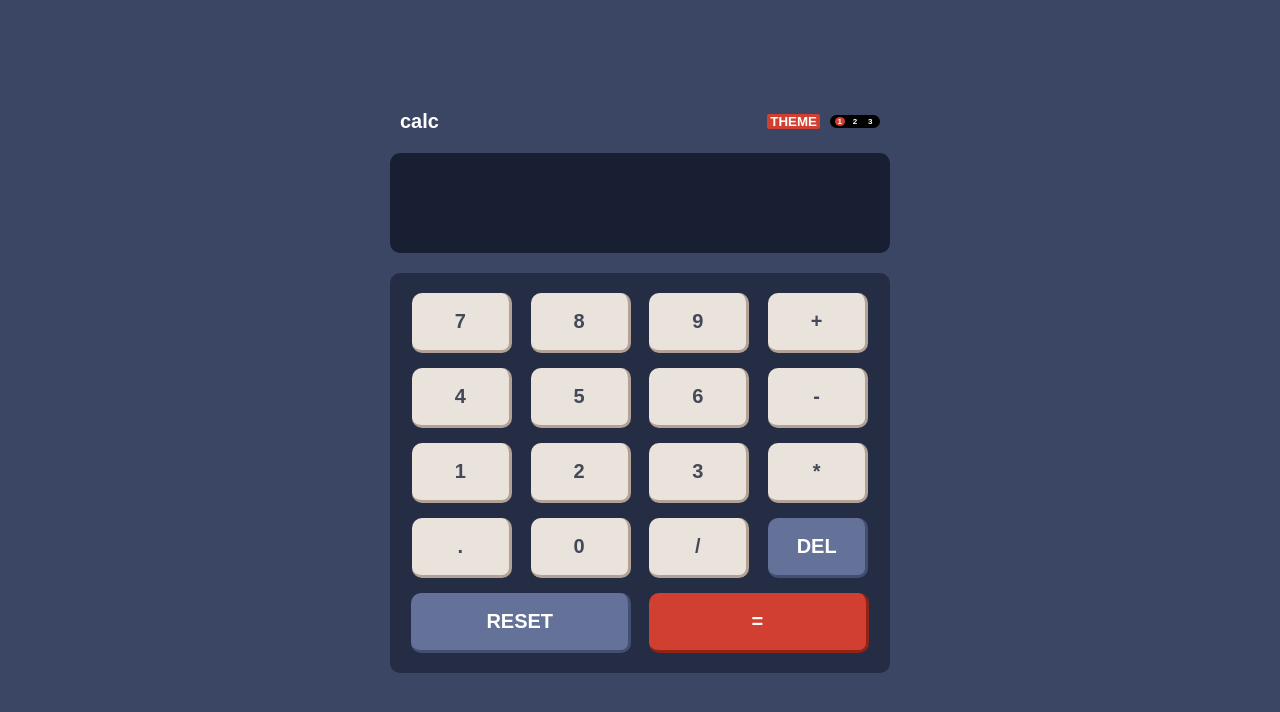
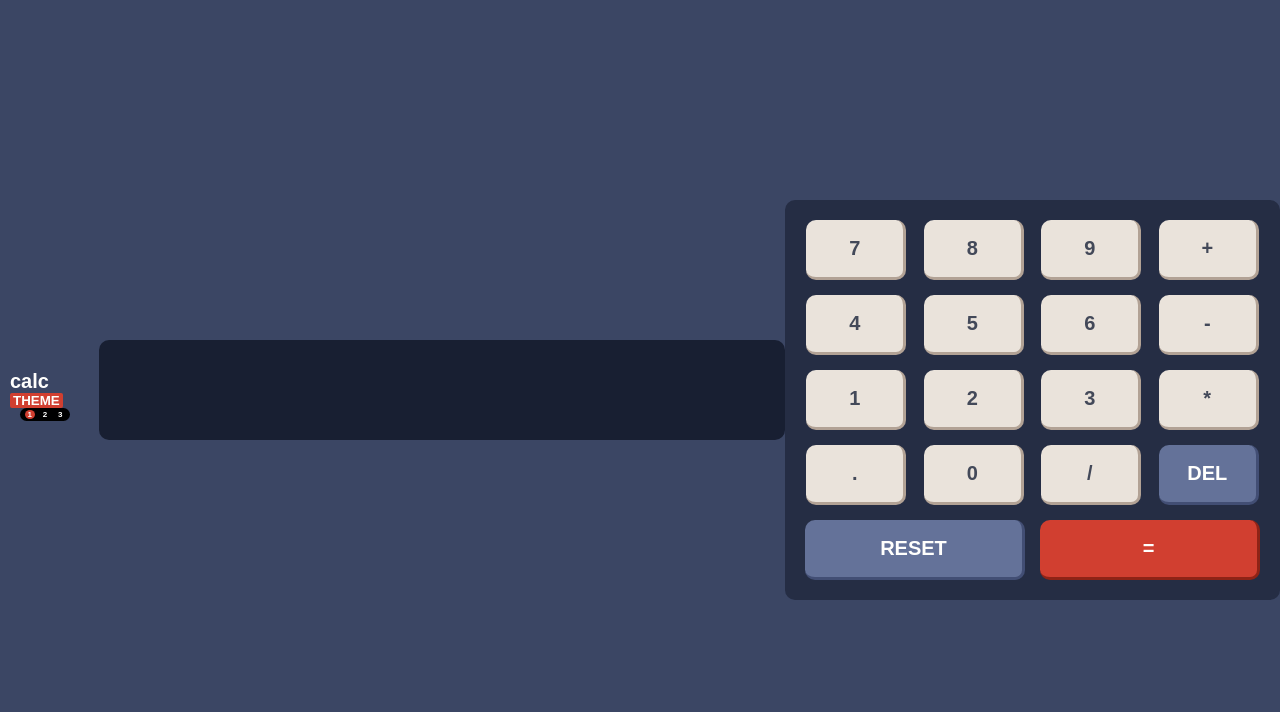
Before and after one commit to renedelcarpio/calculator, a React (Create React App) app: page / in a window 1280 px wide. Shown: the top 712 px of the page. Built offline with nearby package versions, Linux system fonts and the light colour scheme; a web font is replaced by a local one.

Commit message:
center calculator

```diff
--- a/src/scss/app.scss
+++ b/src/scss/app.scss
@@ -12,8 +12,11 @@
 }
 
 .calculator {
-    display: felx;
+    display: flex;
+    justify-content: center;
+    justify-self: center;
+    align-items: center;
     font-family: $font1;
-    width: 50rem;
+    width: 100vw;
     height: 60rem;
 }
```
